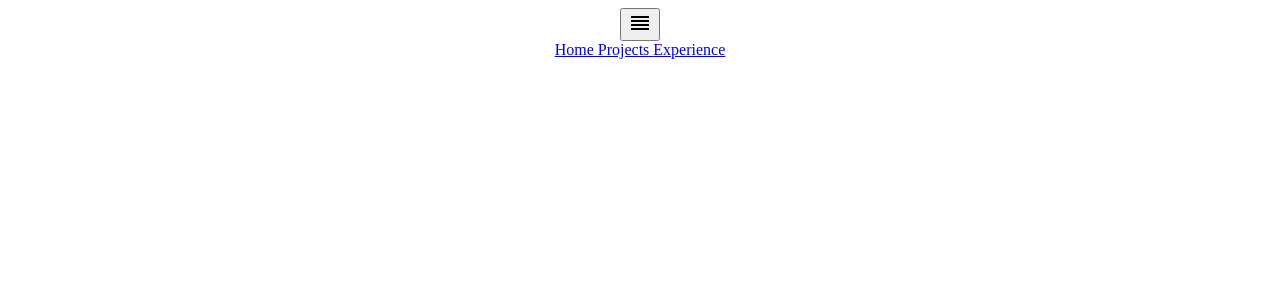
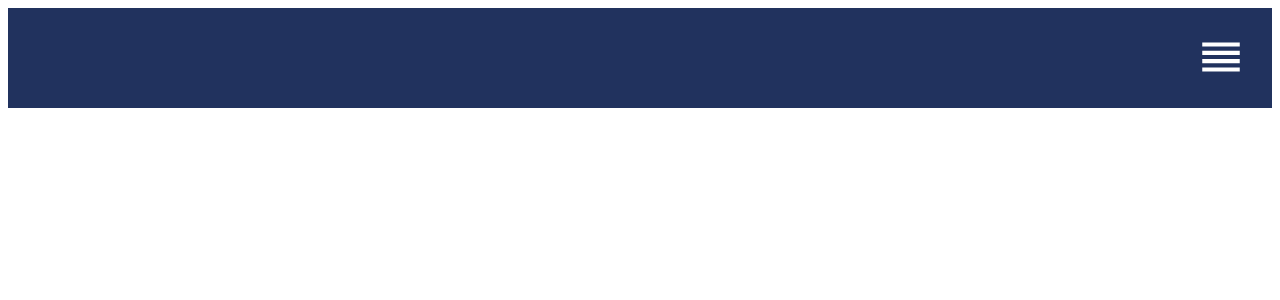
Before and after one commit to joshuajipp/portfolio_website, a React (Create React App) app: page / in a window 1280 px wide. Shown: the top 300 px of the page. Built offline with nearby package versions, Linux system fonts and the light colour scheme.

Commit message:
added styling for navbar

```diff
--- a/src/styles/Navbar.css
+++ b/src/styles/Navbar.css
@@ -0,0 +1,55 @@
+.navbar {
+  width: 100%;
+  height: 100px;
+  background: #21325e;
+}
+
+.links {
+  width: 100%;
+  height: 100%;
+  display: flex;
+  align-items: center;
+  justify-content: center;
+  color: white;
+}
+
+.navbar a {
+  color: white;
+  text-decoration: none;
+  margin: 20px;
+  font-size: 25px;
+}
+
+.toggleButton {
+  width: 100%;
+  height: 100px;
+  display: flex;
+  align-items: center;
+  justify-content: flex-end;
+}
+
+.toggleButton svg {
+  font-size: 50px;
+}
+.toggleButton button {
+  margin-right: 20px;
+  background-color: transparent;
+  border: none;
+  color: white;
+  cursor: pointer;
+}
+
+#open {
+  height: 100vh;
+}
+
+#open .links {
+  flex-direction: column;
+  justify-content: flex-start;
+  margin-top: 100px;
+}
+
+#open a {
+  width: 100%;
+  text-align: center;
+}
```
